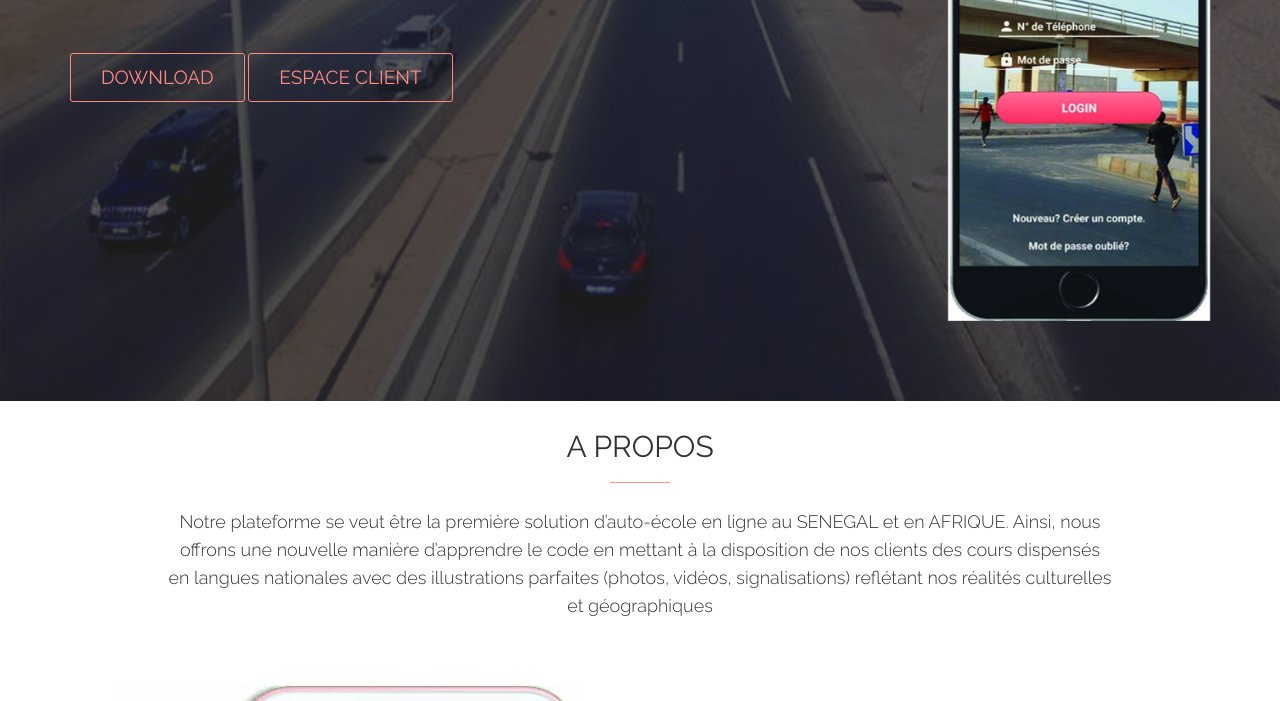
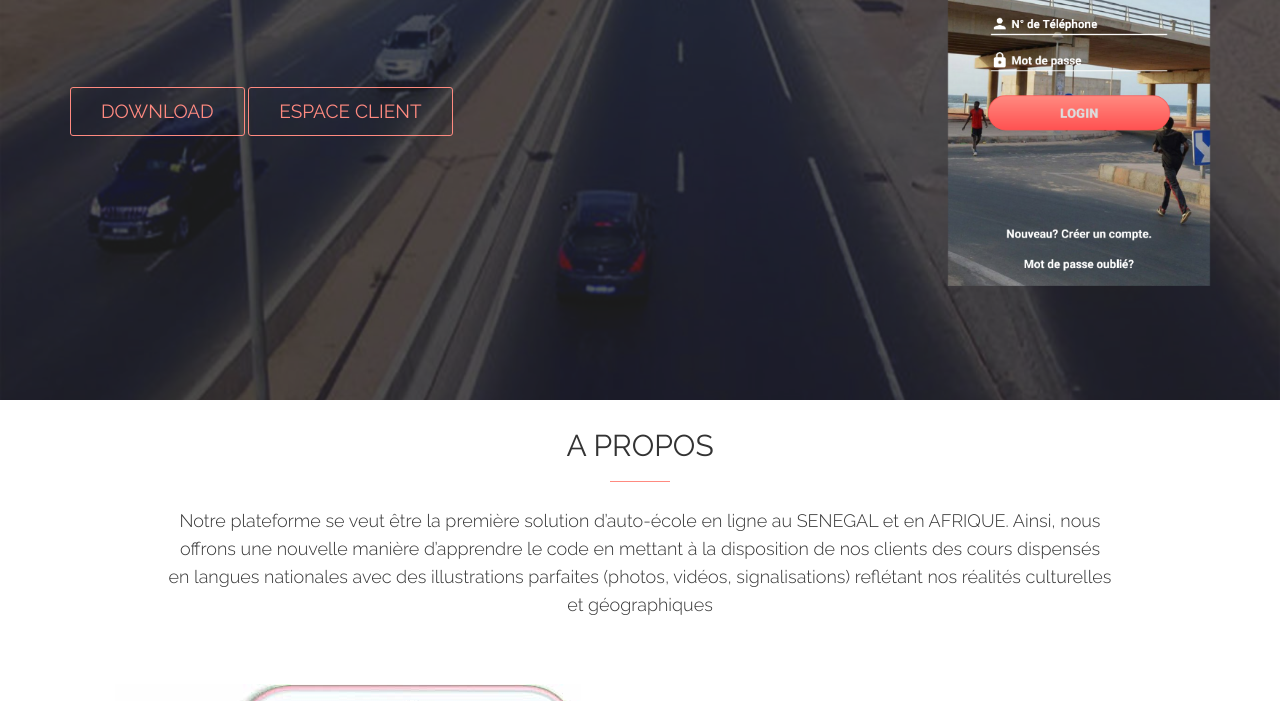
Before and after one commit to diopabou/imsSite, a plain HTML site: page index.html in a window 1280 px wide. Shown: the part 400-1101 px from the top of the page. Drawn offline with Linux system fonts and the light colour scheme; files whose address does not match are found by name.

Commit message:
Change image home

```diff
--- a/index.html
+++ b/index.html
@@ -126,7 +126,7 @@
                     </div>
                     <div class="col-md-3 col-md-offset-1 col-sm-4">
                         <div class="home-iphone">
-                            <img src="images/1.jpg" alt="">
+                            <img src="images/screenshot0.png" alt="">
                         </div>
                     </div>
                 </div>
```
